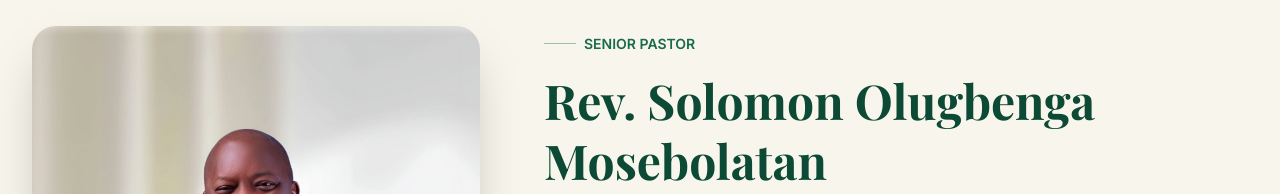
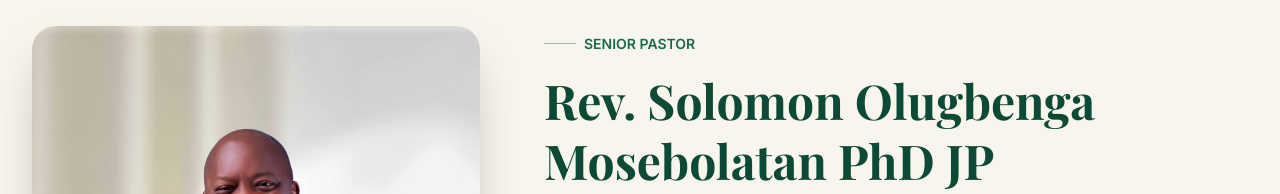
Before and after one commit to Osam-74/trinitybaptistchurchilora, a Next.js app: page /pastor in a window 1280 px wide. Shown: the part 606-800 px from the top of the page. Built offline with nearby package versions, Linux system fonts and the light colour scheme; no server answers; the database is empty; a web font is replaced by a local one.

Commit message:
Update page.tsx

```diff
--- a/src/app/pastor/page.tsx
+++ b/src/app/pastor/page.tsx
@@ -112,7 +112,7 @@ export default function PastorPage() {
             {/* Bio Text */}
             <div className="lg:col-span-3 reveal-right">
               <div className="inline-flex items-center gap-2 text-primary-light text-sm font-semibold mb-4"><div className="w-8 h-px bg-primary-light/40"/>SENIOR PASTOR</div>
-              <h2 className="font-serif text-4xl lg:text-5xl font-bold text-primary mb-2 leading-tight">Rev. Solomon Olugbenga<br/>Mosebolatan</h2>
+              <h2 className="font-serif text-4xl lg:text-5xl font-bold text-primary mb-2 leading-tight">Rev. Solomon Olugbenga<br/>Mosebolatan PhD JP</h2>
               <div className="gold-divider max-w-xs mb-8"/>
               <div className="space-y-5 text-stone-600 leading-relaxed">
                 <p>Rev. Solomon Olugbenga Mosebolatan is a passionate preacher of the word of faith, an accomplished author, and a compassionate minister with over 24 years of pulpit experience. He currently serves as the full-time pastor of Trinity Baptist Church, Ilora, where he has faithfully shepherded his congregation for two decades.</p>
```
